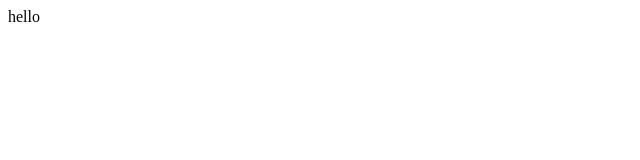
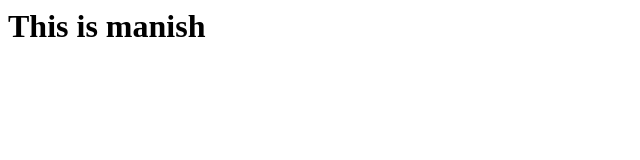
Before and after one commit to mrana968/project, a plain HTML site: page index.html in a window 1280 px wide. Shown: the whole page, without its empty margins (0-640 px from the left). Drawn offline with Linux system fonts and the light colour scheme.

Commit message:
Update index.html

```diff
--- a/index.html
+++ b/index.html
@@ -1 +1,5 @@
-<p>hello</p>
+<html>
+  <body>
+    <h1> This is manish </h1>
+  </body>
+</html>
```
